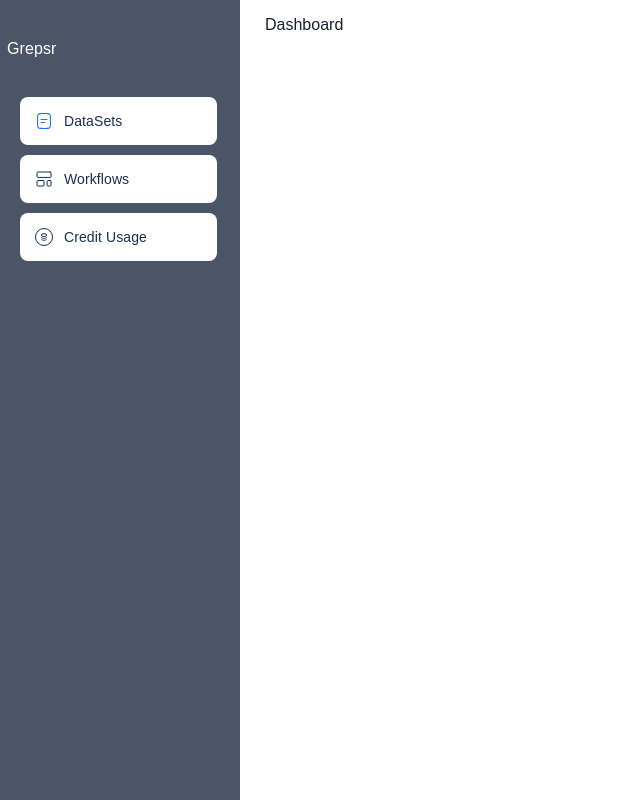
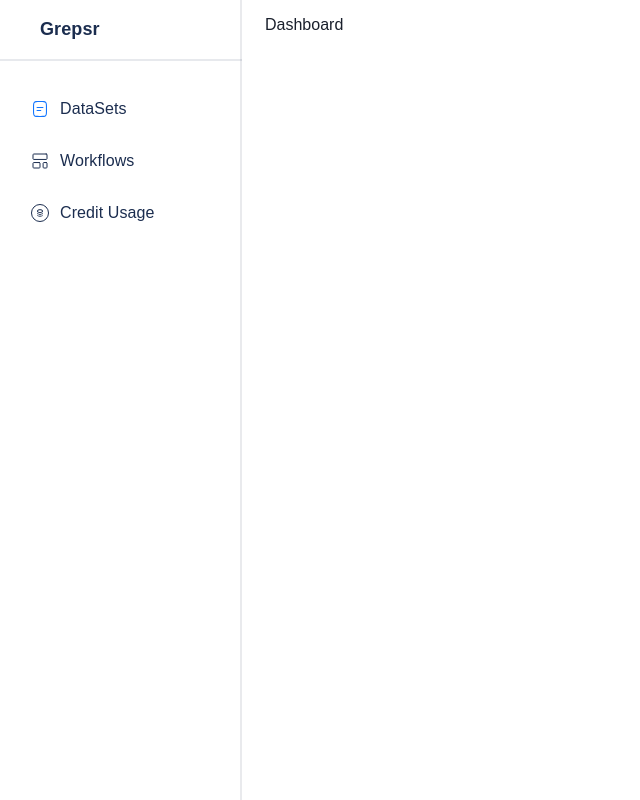
Before and after one commit to Arg-sq/GrepsrDashboard, a React (Vite) app: page / in a window 1280 px wide. Shown: the whole page, without its empty margins (0-640 px from the left). Built offline with nearby package versions, Linux system fonts and the light colour scheme.

Commit message:
feat: sidebar design

```diff
--- a/src/pages/sidebar/NavItem.tsx
+++ b/src/pages/sidebar/NavItem.tsx
@@ -23,16 +23,16 @@
         <Box
           bg={isSelected ? grepsr_colors.primary_100 : grepsr_colors.white}
           color={isSelected ? grepsr_colors.primary : grepsr_colors.black}
-          borderRadius={"8px"}
+          borderRadius={8}
           cursor={"pointer"}
+          _hover={!isSelected ? { bg: grepsr_colors.primary_100 } : {}}
           onClick={()=> navigate(`${item?.path}`)}
-          _hover={!isSelected ? { bg: grepsr_colors.primary_600 } : {}}
         >
-          <HStack spacing={2} py={"12px"} columnGap={"8px"} px={"12px"}>
-            <Image src={item.icon} alt={item.name} fontSize={"14px"} />
+          <HStack spacing={2} py={3} columnGap={2} px={3}>
+            <Image src={item.icon} alt={item.name}  />
             <Text
               color={item.name === "logout" ? grepsr_colors.primary : ""}
-              fontSize={"14px"}
+              fontSize={"medium"}
               fontWeight={"500"}
             >
               {item.name}
--- a/src/pages/sidebar/index.tsx
+++ b/src/pages/sidebar/index.tsx
@@ -1,6 +1,6 @@
 
 import { NAVIGATION_ROUTES } from '../../routes/routes.constants'
-import { Box, Flex, VStack } from '@chakra-ui/react'
+import { Box, Divider, Flex, Text, VStack } from '@chakra-ui/react'
 import { grepsr_colors } from '../../theme/color'
 import { svgs } from '../../assets/svgs'
 import Item from './NavItem'
@@ -31,38 +31,31 @@
 
   return (
     <Box
-    as="aside"
+    borderRight={`2px solid ${grepsr_colors.gray}`}
     height={"full"}
-    fontWeight={500}
+    fontWeight={700}
     letterSpacing={"0.1px"}
-    color={grepsr_colors.white}
-    bg={grepsr_colors.primary_600}
-    zIndex={999}
+    color={grepsr_colors.black}
+    bg={grepsr_colors.white}
     position={"fixed"}
-    width={"240px"}
-    minW={"240px"}
-    maxW={"240px"}
+    width={"242px"}
   >
-    <Flex
-      minH={"57px"}
-      minW={"115px"}
-      align={"center"}
-      overflow={"hidden"}
-      width={"100px"}
-      my={"20px"}
-      ml={"7px"}
+    <Text
+      textAlign={"left"}
+      fontSize={'large'}
+      my={4}
+      ml={10}
     >
 Grepsr
-    </Flex>
-    <Box height="full">
+    </Text>
+    <Divider border={"1px"} opacity={0.1}/>
+    <Box height="full" mt={6}>
       <Flex
         direction={"column"}
         height="full"
         maxH={`calc(100% - 225px)`}
         overflowY={"scroll"}
-        width={"240px"}
-        minW={"240px"}
-        maxW={"240px"}
+        width={"246px"}
         css={{
           scrollbarGutter: "stable",
           "&::-webkit-scrollbar": {
@@ -83,20 +76,18 @@
       >
         <VStack
           align={"left"}
-          spacing={"10px"}
+      gap={1}
           justifyContent={"flex-start"}
-          px={"20px"}
+          px={4}
         >
           {
             navItems?.map(item => (
     <React.Fragment key={item.id}>
-
       <Item
       item={item}
       isSelected={pathname === item.path}
       />
       </React.Fragment>
-
             ))}
         </VStack>
       </Flex>
--- a/src/routes/AppRoutes.tsx
+++ b/src/routes/AppRoutes.tsx
@@ -23,15 +23,15 @@
                 element: <Dashboard />,
               },
               {
-                index: NAVIGATION_ROUTES.DATASETS,
+                path: NAVIGATION_ROUTES.DATASETS,
                 element: <DataSets />,
               },
               {
-                index: NAVIGATION_ROUTES.WORKFLOWS,
+                path: NAVIGATION_ROUTES.WORKFLOWS,
                 element: <Workflows />,
               },
               {
-                index: NAVIGATION_ROUTES.CREDIT_USAGE,
+                path: NAVIGATION_ROUTES.CREDIT_USAGE,
                 element: <CreditUsage />,
               },
 
--- a/src/theme/color.ts
+++ b/src/theme/color.ts
@@ -5,6 +5,7 @@
     primary_100:"#D6E7FF",
     primary_600:"#4A5568",
     gray_100:"#ECF3FE",
-    gray_200:"#DCE2F0"
+    gray_200:"#DCE2F0",
+    gray:"#E9EAED",
 
 }
```
